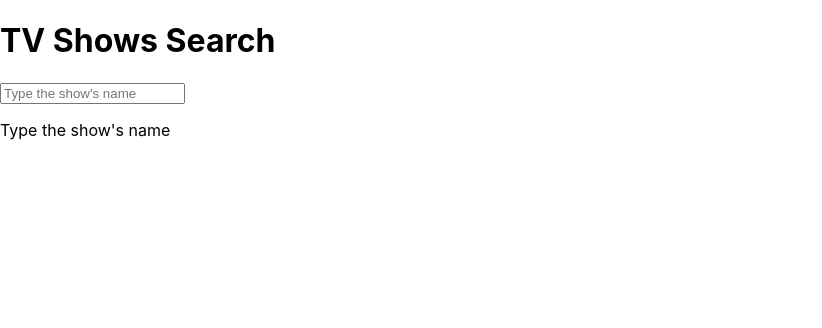
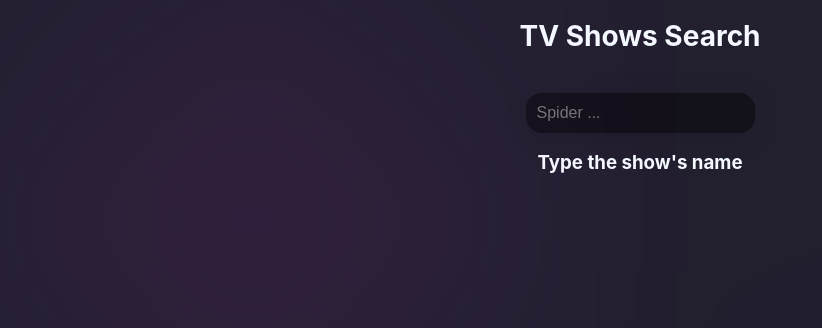
Before and after one commit to ruslan-horaiskyi/tvshows, a React (Create React App) app: page / in a window 1280 px wide. Shown: the top 328 px of the page, without its empty margins (0-822 px from the left). Built offline with nearby package versions, Linux system fonts and the light colour scheme.

Commit message:
Add a design for the application.

```diff
--- a/src/components/DetailsScreen/DetailsScreen.jsx
+++ b/src/components/DetailsScreen/DetailsScreen.jsx
@@ -1,31 +1,40 @@
 import { useParams } from "react-router-dom";
 import useShowDetails from './useShowDetails';
+import styles from './DetailsScreen.module.css';
 
 const DetailsScreen = () => {
   const { id } = useParams();
   const { showData, errorMessage } = useShowDetails(id);
 
   if (!showData) {
-    return <div>{errorMessage}</div>
+    return <div>{errorMessage}</div>;
   }
 
   const { image, name, genres, rating, status, schedule, summary, url } = showData;
 
   return (
-    <>
-      <h1>Show Details</h1>
+    <div className={styles.wrapper}>
+      <h1>{name}</h1>
 
-      <div>
+      <div className={styles.imageAndDetails}>
+        <div className={styles.imageContainer}>
           <img src={image?.original} alt={name} />
+        </div>
+
+        <div className={styles.showDetails}>
           <p>Name: {name}</p>
           <p>Genres: {genres?.join(', ')}</p>
           <p>Rating: {rating?.average}</p>
           <p>Status: {status}</p>
           <p>Schedule: {schedule?.days?.join(', ')} at {schedule?.time}</p>
+        </div>
+      </div>
+
+      <div className={styles.showSummary}>
         <p>Summary: {summary}</p>
         <a href={url} target="_blank">Go to the show page</a>
       </div>
-    </>
+    </div>
   );
 };
 
--- /dev/null
+++ b/src/components/DetailsScreen/DetailsScreen.module.css
@@ -0,0 +1,56 @@
+.wrapper {
+  display: flex;
+  flex-direction: column;
+  align-items: center;
+  color: var(--color-primary);
+  padding: 20px;
+}
+
+h1 {
+  font-size: 28px;
+  margin-bottom: 40px;
+}
+
+.imageAndDetails {
+  display: flex;
+  flex-wrap: wrap;
+  gap: 20px;
+  align-items: flex-start;
+}
+
+.imageContainer {
+  flex: 1;
+  max-width: 40%;
+  text-align: center;
+}
+
+.imageContainer img {
+  max-width: 100%;
+  height: auto;
+  border-radius: var(--border-radius);
+}
+
+.showDetails {
+  flex: 1;
+  display: flex;
+  flex-direction: column;
+  color: var(--color-primary);
+  align-self: flex-end;
+  gap: 5px;
+}
+
+.showDetails p {
+  margin: 0;
+}
+
+.showSummary {
+  color: var(--color-primary);
+  margin-top: 20px;
+  max-width: 997px;
+  line-height: 1.5;
+}
+
+a {
+  text-decoration: none;
+  color: rgb(103, 211, 238);
+}
--- a/src/components/ListScreen/ListScreen.css
+++ /dev/null
@@ -1,32 +0,0 @@
-.list {
-  display: flex;
-  justify-content: center;
-  align-items: flex-start;
-  flex-wrap: wrap;
-  gap: 10px;
-
-}
-
-.list li {
-  max-width: 220px;
-  list-style: none;
-}
-
-.list li:hover {
-  cursor: pointer;
-}
-
-.list img {
-  width: 100%;
-  height: auto;
-  transition: ease .4s;
-}
-
-.list img:hover {
-  cursor: pointer;
-  transform: scale(.95);
-}
-
-.list p {
-  margin: 0;
-}
--- a/src/components/ListScreen/ListScreen.jsx
+++ b/src/components/ListScreen/ListScreen.jsx
@@ -1,6 +1,6 @@
 import { useState } from "react";
 import { Link } from 'react-router-dom';
-import './ListScreen.css';
+import styles from './ListScreen.module.css';
 import useShowData from './useShowData';
 
 const ListScreen = () => {
@@ -12,22 +12,22 @@ const ListScreen = () => {
   };
 
   return (
-    <div>
+    <div className={styles.wrapper}>
       <h1>TV Shows Search</h1>
-      <input value={query} onChange={handleInputChange} type="text" placeholder="Type the show's name" />
+      <input value={query} onChange={handleInputChange} type="text" placeholder="Spider ..." />
 
       {query.length < 2 && (
-        <p>Type the show's name</p>
+        <h3>Type the show's name</h3>
       )}
 
       {errorMessage && <div>{errorMessage}</div>}
 
-      <ul className="list">
+      <ul className={styles.list}>
         {showData.map(({ id, image, name, rating }) => (
           <li key={id}>
             <Link to={`/details/${id}`}>
               <img src={image?.original} alt={name} />
-              <div>
+              <div className={styles.showInfo}>
                 <p>Name: {name}</p>
                 <p>Rating: {rating?.average ?? 'none'}</p>
               </div>
--- /dev/null
+++ b/src/components/ListScreen/ListScreen.module.css
@@ -0,0 +1,92 @@
+.wrapper {
+  display: flex;
+  flex-direction: column;
+  justify-content: flex-start;
+  align-items: center;
+}
+
+.wrapper h3,
+.wrapper h1 {
+  color: var(--color-primary);
+}
+
+.wrapper input {
+  color: var(--color-primary);
+  background: var(--color-background);
+  display: flex;
+  flex: 1;
+  background-position: right;
+  border: var(--border);
+  border-radius: var(--border-radius);
+  box-shadow: var(--box-shadow);
+  padding: var(--spacing-medium);
+  font-size: 1rem;
+  outline: none;
+  transition: all .5s var(--transition-ease);
+}
+
+.wrapper input:focus,
+.wrapper input:hover {
+  color: #000;
+  background-color: var(--color-primary);
+  padding-left: var(--spacing-large);
+}
+
+.list {
+  display: flex;
+  justify-content: center;
+  align-items: flex-start;
+  flex-wrap: wrap;
+  gap: 10px;
+
+}
+
+.list li {
+  width: 220px;
+  list-style: none;
+  height: 370px;
+  background: var(--color-background);
+  color: var(--color-primary);
+  font-size: var(--font-size-small);
+  cursor: pointer;
+  padding: var(--spacing-medium);
+  box-shadow: var(--box-shadow);
+  border: var(--border);
+  border-radius: var(--border-radius);
+  backdrop-filter: blur(7.4px);
+  -webkit-backdrop-filter: blur(7.4px);
+  transition: all var(--transition-duration) var(--transition-ease);
+}
+
+.list li:hover {
+  cursor: pointer;
+}
+
+.list a {
+  color: var(--color-primary);
+  text-decoration: none;
+}
+
+.list img {
+  width: 100%;
+  height: auto;
+  transition: ease .4s;
+  border-radius: var(--border-radius);
+}
+
+.list img:hover {
+  cursor: pointer;
+  transform: scale(.95);
+}
+
+.showInfo {
+  gap: 5px;
+  display: flex;
+  flex-direction: column;
+  align-items: center;
+
+}
+
+.list p {
+  margin: 0;
+}
--- a/src/index.css
+++ b/src/index.css
@@ -1,13 +1,73 @@
-body {
-  margin: 0;
-  font-family: -apple-system, BlinkMacSystemFont, 'Segoe UI', 'Roboto', 'Oxygen',
-    'Ubuntu', 'Cantarell', 'Fira Sans', 'Droid Sans', 'Helvetica Neue',
-    sans-serif;
-  -webkit-font-smoothing: antialiased;
-  -moz-osx-font-smoothing: grayscale;
-}
-
 code {
   font-family: source-code-pro, Menlo, Monaco, Consolas, 'Courier New',
     monospace;
 }
+
+:root {
+  --color-body-background: #221f2f;
+  --color-body-before: #ed2ff0;
+  --color-body-after: #22a8cd;
+
+  --color-primary: rgb(243, 249, 255);
+  --color-secondary: rgb(174, 198, 218);
+
+  --color-background: rgba(0, 0, 0, 0.44);
+  --color-error: rgb(241, 75, 75);
+
+  --box-shadow: 0 4px 30px rgba(0, 0, 0, 0.1);
+
+  --box-shadow-focused: 0 1px 10px rgba(202, 181, 204, 0.1);
+
+  --border-secondary: 0.5px solid rgba(80, 79, 79, 0.45);
+  --border: 1px solid rgba(0, 0, 0, 0.1);
+  --border-radius: 16px;
+
+  --font-size-small: 14px;
+  --font-size-medium: 16px;
+  --font-size-large: 24px;
+
+  --spacing-small: 5px;
+  --spacing-medium: 10px;
+  --spacing-large: 20px;
+
+  --transition-duration: 0.5s;
+  --transition-ease: ease;
+
+  --width-full: 100%;
+}
+
+body {
+  font-family: -apple-system, BlinkMacSystemFont, 'Segoe UI', 'Roboto', 'Oxygen', 'Ubuntu',
+    'Cantarell', 'Fira Sans', 'Droid Sans', 'Helvetica Neue', sans-serif;
+  -webkit-font-smoothing: antialiased;
+  -moz-osx-font-smoothing: grayscale;
+  background: var(--color-body-background);
+  display: flex;
+  align-items: flex-start;
+  justify-content: center;
+  margin: 0;
+  min-height: 100vh;
+  overflow: auto;
+}
+
+body::before {
+  background-color: var(--color-body-before);
+  content: '';
+  position: absolute;
+  width: 120px;
+  height: 120px;
+  left: 15%;
+  top: 20%;
+  filter: blur(150px);
+}
+
+body::after {
+  background-color: var(--color-body-after);
+  content: '';
+  position: absolute;
+  width: 120px;
+  height: 120px;
+  left: 80%;
+  top: 74%;
+  filter: blur(150px);
+}
```
Also changed, not shown: src/index.js (+5 -2 lines). Lines whose indentation alone changed are shown as unchanged.
